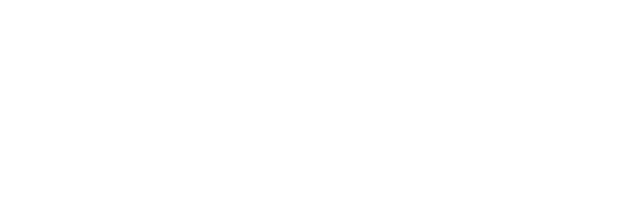
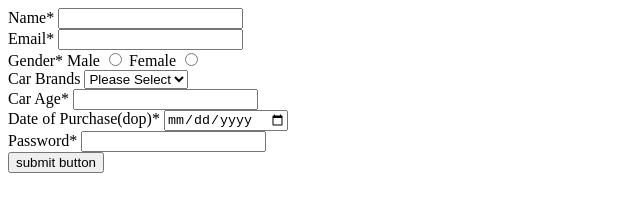
Before and after one commit to acciojob/car-insurance-form-anubhavmishra800, a website: page main.html in a window 1280 px wide. Shown: the whole page, without its empty margins (0-640 px from the left). Drawn offline with Linux system fonts and the light colour scheme.

Commit message:
created a submission

```diff
--- a/main.html
+++ b/main.html
@@ -7,6 +7,48 @@
 </head>
 
 <body>
+	<form method="post">
+		<div>
+			<label for="name">Name*</label>
+			<input id="#name" type="text" name="name" required>
+		</div>
+		<div>
+			<label for="email">Email*</label>
+			<input id="#email" type="email" name="email" required>
+		</div>
+		<div>
+			<label>Gender*</label>
+			<label for="male">Male</label>
+			<input id="#male" type="radio" name="gender" value="m" required>
+			<label for="female">Female</label>
+			<input id="#female" type="radio" name="gender" value="f">
+
+		</div>
+		<div>
+			<label for="cars">Car Brands</label>
+			<select id="#cars" name="cars">
+				<option value="" disabled selected>Please Select</option>
+				<option value="bmw">BMW</option>
+				<option value="audi">Audi</option>
+				<option value="mercedez">Mercedez</option>
+			</select>
+		</div>
+		<div>
+			<label for="carage">Car Age*</label>
+			<input id="#carage" type="number" name="carage" required>
+		</div>
+		<div>
+			<label for="dop">Date of Purchase(dop)*</label>
+			<input id="#dop" type="date" name="dop" required>
+		</div>
+		<div>
+			<label for="password">Password*</label>
+			<input id="#password" type="password" name="password" required >
+		</div>
+		<div>
+			<button type="submit">submit button</button>
+		</div>
+	</form>
 	<!-- the entire body must be written by student -->
     <script type="text/javascript" src="./script.js">
 </script>
```
